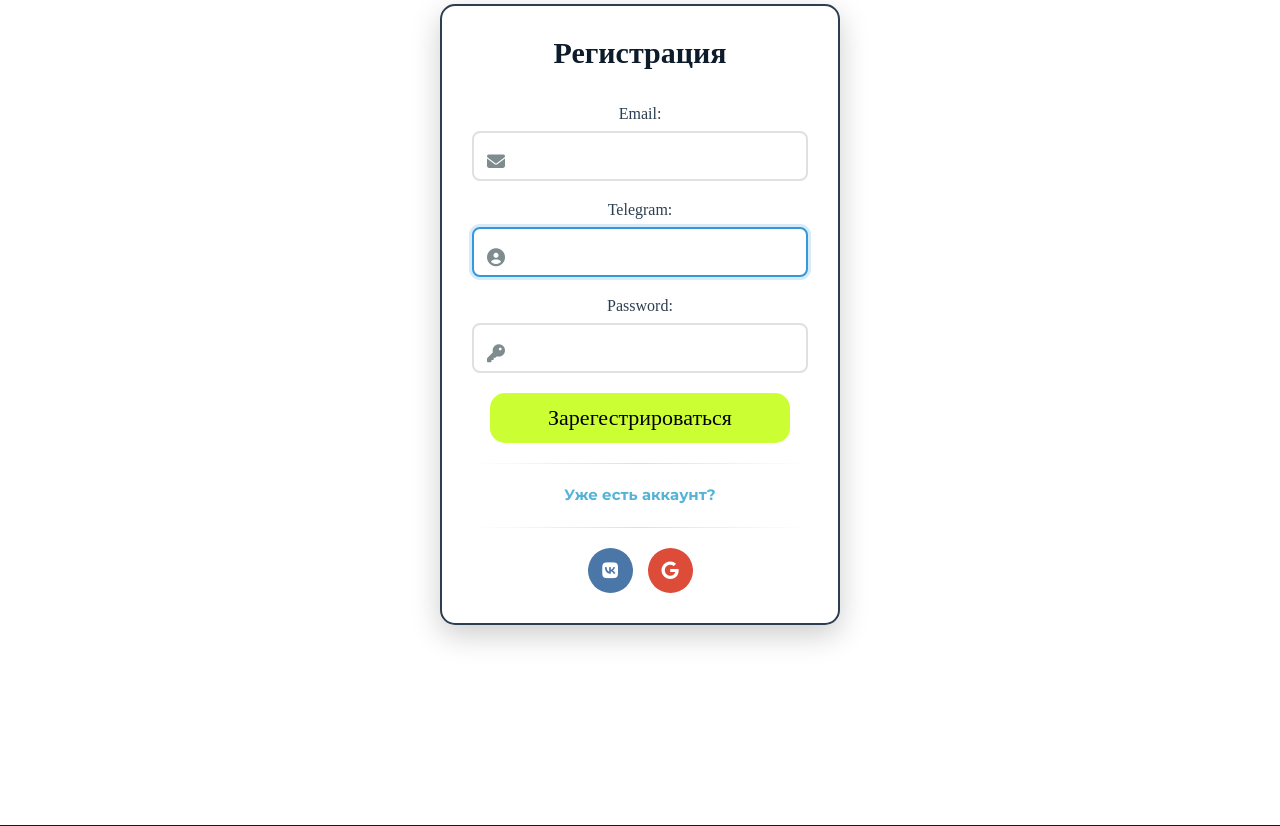
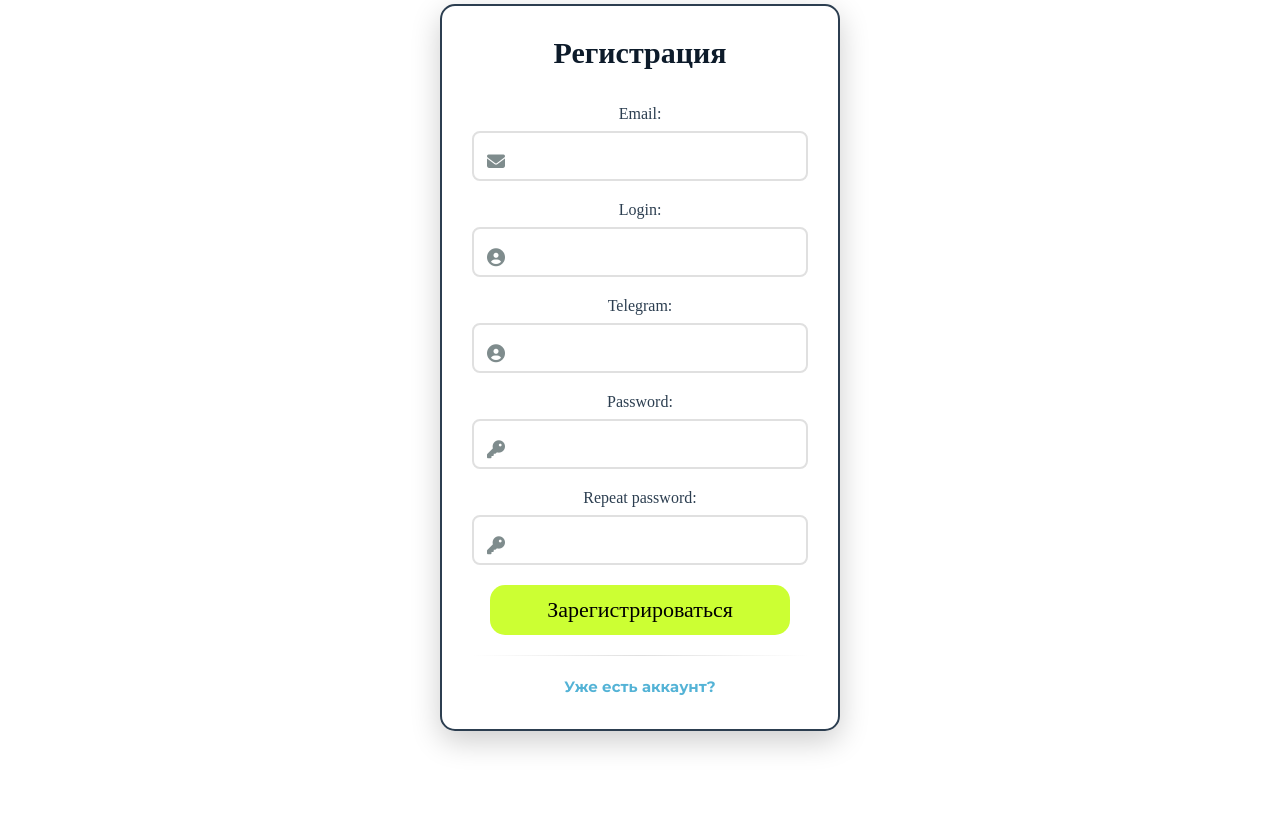
Before and after one commit to makcsoop/t1, a Flask app: template templates/registration.html in a window 1280 px wide. Shown: the part 195-1021 px from the top of the page. Run offline with Flask 3, Linux system fonts and the light colour scheme; the template is opened without the code that fills it: values that come from a table or form of the project are taken from there, others are empty; some web fonts are replaced.

Commit message:
form aut/reg

```diff
--- a/data/users.py
+++ b/data/users.py
@@ -11,3 +11,4 @@ class User(SqlAlchemyBase):
     login = sqlalchemy.Column(sqlalchemy.String)
     password = sqlalchemy.Column(sqlalchemy.String)
     email = sqlalchemy.Column(sqlalchemy.String)
+    tg_name = sqlalchemy.Column(sqlalchemy.String)
--- a/main.py
+++ b/main.py
@@ -10,24 +10,21 @@ from data.db_session import global_init, SqlAlchemyBase
 import datetime
 from flask_wtf import FlaskForm
 from wtforms import StringField, PasswordField, BooleanField, SubmitField, EmailField, TextAreaField, FileField
-from wtforms.validators import DataRequired
+from wtforms.validators import DataRequired, Email
 
 
 class LoginForm(FlaskForm):
     login = StringField('Логин', validators=[DataRequired()])
     password = PasswordField('Пароль', validators=[DataRequired()])
-    remember_me = BooleanField('Запомнить меня')
+    remember = BooleanField('Запомнить меня')
     submit = SubmitField('Войти')
 
 class RegisterForm(FlaskForm):
-    name = StringField('Имя', validators=[DataRequired()])
-    surname = StringField('Фамилия', validators=[DataRequired()])
-    patronymic = StringField('Отечество')
+    tg_name = StringField('TG', validators=[DataRequired()])
     login = StringField('Логин', validators=[DataRequired()])
-    email = EmailField('Email', validators=[DataRequired()])
+    email = StringField('Email', validators=[DataRequired()])
     password = PasswordField('Пароль', validators=[DataRequired()])
     password_repeat = PasswordField('Повторите пароль', validators=[DataRequired()])
-    rules = BooleanField('Соглашение пользователя')
     submit = SubmitField('Зарегистрироваться')
 
 
@@ -55,11 +52,6 @@ db_sess = db_session.create_session()
 def main():
     return render_template("main.html")
 
-# @app.route('/authorization', methods=['GET'])
-# def authorization():
-#     return render_template("login.html")
-
-
 @app.route('/authorization', methods=["GET", "POST"])
 def login_form():
     session['login'] = ''
@@ -74,7 +66,7 @@ def login_form():
         elif login_cur.password != form.password.data:
             return render_template('login.html', title='Авторизация',
                                    form=form,
-                                   message="Неверный пароль")
+                                   message="Неверный пароль!!!")
         login = form.login.data
         session['login'] = login
 
@@ -89,26 +81,32 @@ def register_form():
         db_sess = db_session.create_session()
         login_cur = db_sess.query(User).filter(User.login == form.login.data).first()
         if login_cur:
-            return render_template('register_new.html', title='Авторизация',
+            return render_template('registration.html', title='Авторизация',
                                    form=form,
                                    message="Такой пользователь уже существует")
+        if(len(form.password.data) < 8):
+            return render_template('registration.html', title='Авторизация',
+                                   form=form,
+                                   message="Пароль должен содержать не менее 8 символов")
+        if(str(form.password.data) != str(form.password_repeat.data)):
+            print(str(form.password.data), str(form.password_repeat.data))
+            return render_template('registration.html', title='Авторизация',
+                                   form=form,
+                                   message="Пароль не совпадают")
         user = User()
-        user.name = form.name.data
-        user.surname = form.surname.data
-        user.patronymic = form.patronymic.data
         user.login = form.login.data
         user.email = form.email.data
+        user.tg_name = form.tg_name.data
         user.password = form.password.data
-        user.level = 1
         db_sess.add(user)
         db_sess.commit()
 
         return redirect('/')
-    return render_template('register_new.html', title='Авторизация', form=form)
+    return render_template('registration.html', title='Регистрация', form=form)
 
-@app.route('/dashbord', methods=['GET'])
-def main():
-    return render_template("dashbord.html")
+@app.route('/dashboard', methods=['GET'])
+def dashboard():
+    return render_template("dashboard.html")
 
 
 if __name__ == '__main__':
--- a/templates/registration.html
+++ b/templates/registration.html
@@ -37,44 +37,103 @@
     <section>
       <div class="loginContainer">
         <div class="loginForm">
-          <form action="/login" method="post">
+          <form action="" method="post">
+            {{ form.hidden_tag() }}  <!-- CSRF токен - ОБЯЗАТЕЛЬНО! -->
+
             <h2>Регистрация</h2>
 
             <div class="input-group">
-              <label for="username">Email:</label>
+                <label for="email">Email:</label>
                 <i class="fa fa-envelope input-icon" aria-hidden="true"></i>
-              <input type="text" id="username" name="username" required />
+                {{ form.email(
+                    id="email",
+                    class="form-styling",
+                    required=True
+                ) }}
+                {% if form.email.errors %}
+                    <div class="errors">
+                        {% for error in form.email.errors %}
+                            <span>{{ error }}</span>
+                        {% endfor %}
+                    </div>
+                {% endif %}
+            </div>
+
+            <div class="input-group">
+                <label for="login">Login:</label>
+                <i class="fa fa-user-circle input-icon" aria-hidden="true"></i>
+                {{ form.login(
+                    id="login",
+                    class="form-styling",
+                    required=True
+                ) }}
+                {% if form.login.errors %}
+                    <div class="errors">
+                        {% for error in form.login.errors %}
+                            <span>{{ error }}</span>
+                        {% endfor %}
+                    </div>
+                {% endif %}
             </div>
 
             <div class="input-group">
                 <label for="telegram">Telegram:</label>
                 <i class="fa fa-user-circle input-icon" aria-hidden="true"></i>
-              <input type="telegram" id="telegram" name="telegram" required />
+                {{ form.tg_name(
+                    id="tg_name",
+                    class="form-styling",
+                    required=True
+                ) }}
+                {% if form.tg_name.errors %}
+                    <div class="errors">
+                        {% for error in form.tg_name.errors %}
+                            <span>{{ error }}</span>
+                        {% endfor %}
+                    </div>
+                {% endif %}
             </div>
 
             <div class="input-group">
                 <label for="password">Password:</label>
                 <i class="fas fa-key input-icon"></i>
-              <input type="password" id="password" name="password" required />
+                {{ form.password(
+                    id="password",
+                    class="form-styling",
+                    required=True
+                ) }}
+                {% if form.password.errors %}
+                    <div class="errors">
+                        {% for error in form.password.errors %}
+                            <span>{{ error }}</span>
+                        {% endfor %}
+                    </div>
+                {% endif %}
             </div>
 
-            <button type="submit" class="buttonLog">Зарегестрироваться</button>
+            <div class="input-group">
+              <label for="password">Repeat password:</label>
+              <i class="fas fa-key input-icon"></i>
+              {{ form.password_repeat(
+                  id="password_repeat",
+                  class="form-styling",
+                  required=True
+              ) }}
+              {% if form.password_repeat.errors %}
+                  <div class="errors">
+                      {% for error in form.password_repeat.errors %}
+                          <span>{{ error }}</span>
+                      {% endfor %}
+                  </div>
+              {% endif %}
+            </div>
+
+            <center><p>{{ form.submit(type="submit", class="buttonLog") }}</p></center>
+            <div style="color: red; margin-top: 20px; font-size: 20px;">{{ message }}</div>
 
             <div class="divider"></div>
 
             <div class="links">
-              <p><a href="/forgot-password">Уже есть аккаунт?</a></p>
-            </div>
-
-            <div class="divider"></div>
-
-            <div class="social-login">
-              <div class="social-btn vk">
-                <i class="fab fa-vk"></i>
-              </div>
-              <div class="social-btn google">
-                <i class="fab fa-google"></i>
-              </div>
+                <p><a href="/authorization">Уже есть аккаунт?</a></p>
             </div>
         </form>
         </div>
```
Also changed, not shown: defult_base.py (added, +24 -0 lines), templates/login.html (+26 -10 lines), db/base.db, templates/dashboard.html (renamed from templates/dashbord.html), 1 other file. Lines whose indentation alone changed are shown as unchanged.
